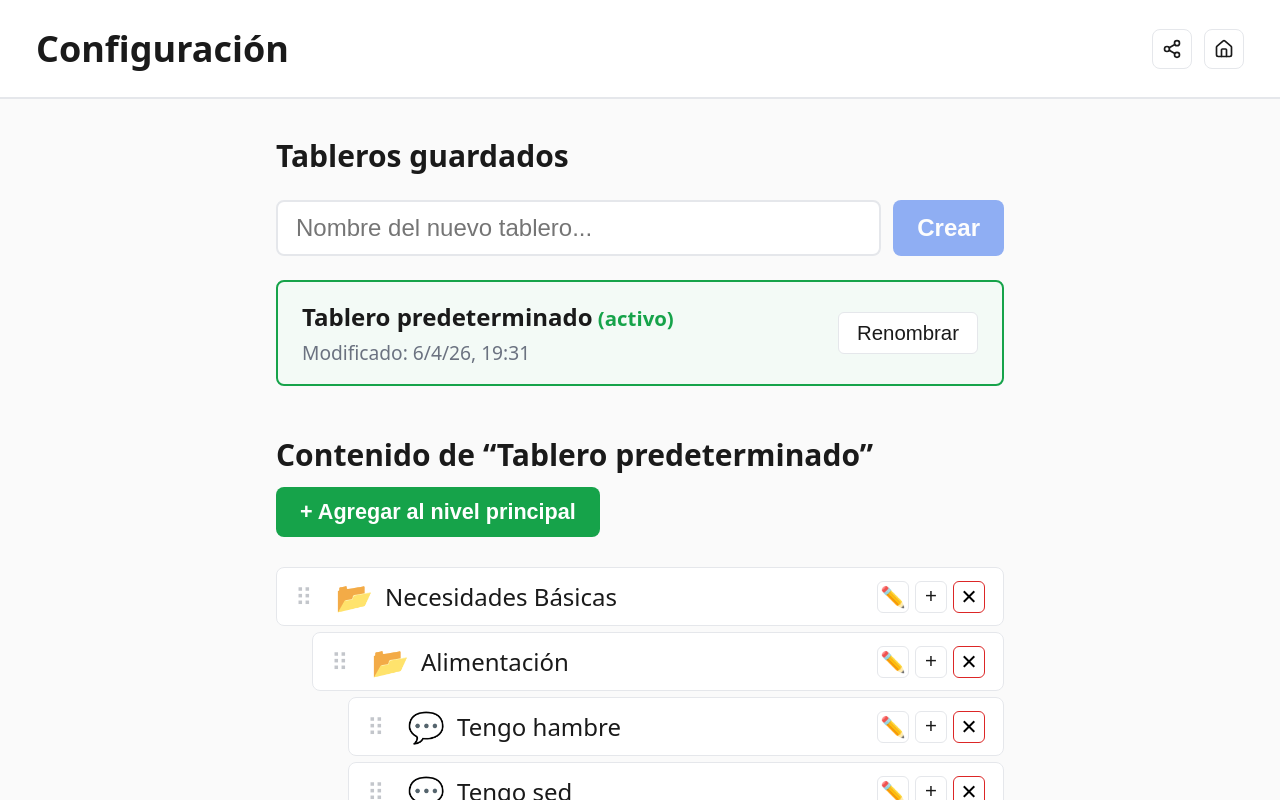
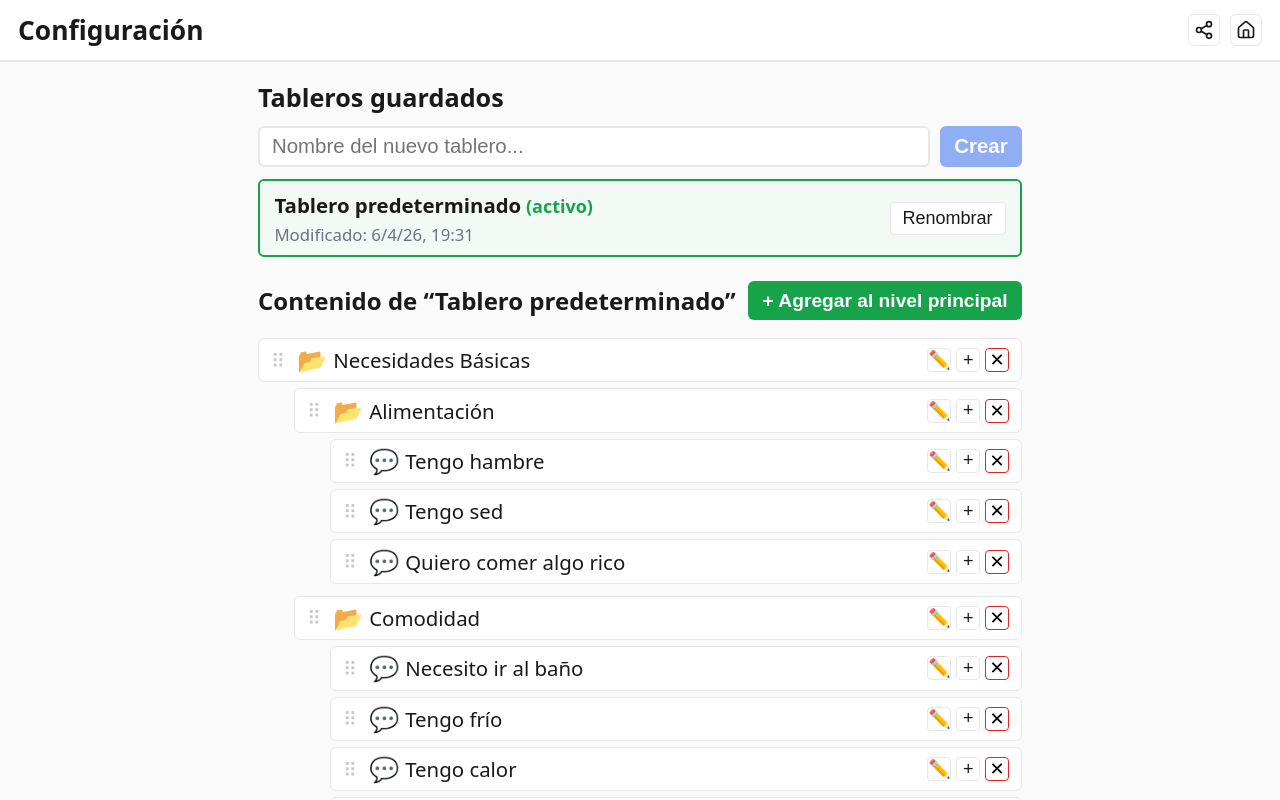
Before and after one commit to pablocom/comq, a React (Vite) app: page /board-editor in a window 1280 px wide. Built offline with nearby package versions, Linux system fonts and the light colour scheme; what mobile-drag-drop would draw is missing.

Commit message:
feat: implement drag-and-drop hierarchy management in BoardTree component with associated styles

```diff
--- a/src/presentation/views/BoardEditorView/BoardEditorView.module.css
+++ b/src/presentation/views/BoardEditorView/BoardEditorView.module.css
@@ -11,33 +11,33 @@
   justify-content: space-between;
   flex-wrap: wrap;
   gap: 0.5rem;
-  padding: 1rem 1.5rem;
+  padding: 0.5rem 0.75rem;
   border-bottom: 2px solid var(--color-border);
   background-color: var(--color-surface);
 }
 
 .title {
-  font-size: 1.5rem;
+  font-size: 1.1rem;
   font-weight: 700;
   color: var(--color-text);
 }
 
 .headerActions {
   display: flex;
-  gap: 0.5rem;
+  gap: 0.4rem;
 }
 
 .navIconButton {
   display: flex;
   align-items: center;
   justify-content: center;
-  width: 40px;
-  height: 40px;
+  width: 32px;
+  height: 32px;
   border: 1px solid var(--color-border);
-  border-radius: 8px;
+  border-radius: 6px;
   background-color: transparent;
   color: var(--color-text);
-  font-size: 1.25rem;
+  font-size: 1rem;
   cursor: pointer;
   transition: background-color 0.15s;
 }
@@ -48,14 +48,14 @@
 
 .content {
   flex: 1;
-  padding: 1.5rem;
+  padding: 0.75rem;
   max-width: 800px;
   margin: 0 auto;
   width: 100%;
 }
 
 .treeSection {
-  margin-top: 1rem;
+  margin-top: 0.75rem;
 }
 
 .treeSectionHeader {
@@ -63,23 +63,23 @@
   align-items: center;
   justify-content: space-between;
   flex-wrap: wrap;
-  gap: 0.5rem;
-  margin-bottom: 1rem;
+  gap: 0.4rem;
+  margin-bottom: 0.5rem;
 }
 
 .sectionHeading {
-  font-size: 1.25rem;
+  font-size: 1rem;
   font-weight: 600;
   color: var(--color-text);
 }
 
 .addRootButton {
-  padding: 0.5rem 1rem;
+  padding: 0.35rem 0.6rem;
   background-color: var(--color-select);
   color: #ffffff;
   border: none;
-  border-radius: 8px;
-  font-size: 0.9rem;
+  border-radius: 6px;
+  font-size: 0.8rem;
   font-weight: 600;
   cursor: pointer;
 }
--- a/src/presentation/views/BoardEditorView/components/BoardManager/BoardManager.module.css
+++ b/src/presentation/views/BoardEditorView/components/BoardManager/BoardManager.module.css
@@ -1,26 +1,26 @@
 .manager {
-  margin-bottom: 2rem;
+  margin-bottom: 1rem;
 }
 
 .heading {
-  font-size: 1.25rem;
+  font-size: 1.05rem;
   font-weight: 600;
-  margin-bottom: 1rem;
+  margin-bottom: 0.5rem;
   color: var(--color-text);
 }
 
 .createRow {
   display: flex;
-  gap: 0.5rem;
-  margin-bottom: 1rem;
+  gap: 0.4rem;
+  margin-bottom: 0.5rem;
 }
 
 .input {
   flex: 1;
-  padding: 0.5rem 0.75rem;
+  padding: 0.3rem 0.5rem;
   border: 2px solid var(--color-border);
-  border-radius: 8px;
-  font-size: 1rem;
+  border-radius: 6px;
+  font-size: 0.85rem;
   background-color: var(--color-surface);
   color: var(--color-text);
 }
@@ -31,12 +31,12 @@
 }
 
 .createButton {
-  padding: 0.5rem 1rem;
+  padding: 0.3rem 0.6rem;
   background-color: var(--color-scan);
   color: #ffffff;
   border: none;
-  border-radius: 8px;
-  font-size: 1rem;
+  border-radius: 6px;
+  font-size: 0.85rem;
   font-weight: 600;
   cursor: pointer;
 }
@@ -50,7 +50,7 @@
   list-style: none;
   display: flex;
   flex-direction: column;
-  gap: 0.5rem;
+  gap: 0.3rem;
 }
 
 .boardItem {
@@ -58,10 +58,10 @@
   align-items: center;
   justify-content: space-between;
   flex-wrap: wrap;
-  gap: 0.5rem;
-  padding: 0.75rem 1rem;
+  gap: 0.3rem;
+  padding: 0.4rem 0.6rem;
   border: 2px solid var(--color-border);
-  border-radius: 8px;
+  border-radius: 6px;
   background-color: var(--color-surface);
 }
 
@@ -73,38 +73,38 @@
 .boardInfo {
   display: flex;
   flex-direction: column;
-  gap: 0.25rem;
+  gap: 0.15rem;
 }
 
 .boardName {
   font-weight: 600;
-  font-size: 1rem;
+  font-size: 0.85rem;
 }
 
 .activeBadge {
   color: var(--color-select);
-  font-size: 0.85rem;
+  font-size: 0.75rem;
 }
 
 .boardDate {
-  font-size: 0.8rem;
+  font-size: 0.7rem;
   color: var(--color-muted);
 }
 
 .actions {
   display: flex;
-  gap: 0.5rem;
+  gap: 0.3rem;
   align-items: center;
   flex-wrap: wrap;
 }
 
 .actionButton {
-  padding: 0.35rem 0.75rem;
+  padding: 0.2rem 0.5rem;
   border: 1px solid var(--color-border);
-  border-radius: 6px;
+  border-radius: 4px;
   background-color: var(--color-surface);
   color: var(--color-text);
-  font-size: 0.85rem;
+  font-size: 0.75rem;
   cursor: pointer;
 }
 
@@ -113,12 +113,12 @@
 }
 
 .deleteButton {
-  padding: 0.35rem 0.75rem;
+  padding: 0.2rem 0.5rem;
   border: 1px solid var(--color-back);
-  border-radius: 6px;
+  border-radius: 4px;
   background-color: var(--color-surface);
   color: var(--color-back);
-  font-size: 0.85rem;
+  font-size: 0.75rem;
 }
 
 .deleteButton > span:first-child {
--- a/src/presentation/views/BoardEditorView/components/BoardTree/BoardTree.module.css
+++ b/src/presentation/views/BoardEditorView/components/BoardTree/BoardTree.module.css
@@ -10,6 +10,17 @@
 .dropZone {
   position: relative;
   height: 6px;
+  z-index: 10;
+}
+
+.dropZone::after {
+  content: '';
+  position: absolute;
+  top: -12px;
+  bottom: -12px;
+  left: -20px;
+  right: -20px;
+  z-index: 11;
 }
 
 .dropIndicator {
@@ -40,10 +51,10 @@
   display: flex;
   align-items: center;
   flex-wrap: wrap;
-  gap: 0.5rem;
-  padding: 0.5rem 0.75rem;
+  gap: 0.25rem;
+  padding: 0.3rem 0.5rem;
   border: 1px solid var(--color-border);
-  border-radius: 8px;
+  border-radius: 6px;
   background-color: var(--color-surface);
   transition: opacity 0.15s, border-color 0.15s, background-color 0.15s;
 }
@@ -64,7 +75,7 @@
 
 .dragHandle {
   flex-shrink: 0;
-  font-size: 1rem;
+  font-size: 0.8rem;
   color: var(--color-muted);
   cursor: grab;
   opacity: 0.4;
@@ -73,8 +84,8 @@
   line-height: 1;
   letter-spacing: -1px;
   touch-action: none;
-  padding: 0.5rem;
-  margin: -0.5rem 0 -0.5rem -0.5rem;
+  padding: 0.3rem;
+  margin: -0.3rem 0 -0.3rem -0.3rem;
 }
 
 .nodeRow:hover .dragHandle {
@@ -87,15 +98,15 @@
 }
 
 .nodeIcon {
-  font-size: 1.25rem;
+  font-size: 1rem;
   flex-shrink: 0;
   line-height: 1;
 }
 
 .nodeLabel {
   flex: 1;
-  min-width: 100px;
-  font-size: 1rem;
+  min-width: 80px;
+  font-size: 0.85rem;
   font-weight: 500;
   word-break: break-word;
   cursor: text;
@@ -103,11 +114,11 @@
 
 .editInput {
   flex: 1;
-  min-width: 100px;
-  padding: 0.25rem 0.5rem;
-  border: 2px solid var(--color-scan);
-  border-radius: 6px;
-  font-size: 1rem;
+  min-width: 80px;
+  padding: 0.15rem 0.3rem;
+  border: 1px solid var(--color-scan);
+  border-radius: 4px;
+  font-size: 0.85rem;
   background-color: var(--color-surface);
   color: var(--color-text);
 }
@@ -118,22 +129,22 @@
 
 .nodeActions {
   display: flex;
-  gap: 0.25rem;
+  gap: 0.2rem;
   flex-shrink: 0;
   margin-left: auto;
 }
 
 .iconButton {
-  width: 32px;
-  height: 32px;
+  width: 24px;
+  height: 24px;
   display: flex;
   align-items: center;
   justify-content: center;
   border: 1px solid var(--color-border);
-  border-radius: 6px;
+  border-radius: 4px;
   background-color: transparent;
   color: var(--color-text);
-  font-size: 0.85rem;
+  font-size: 0.75rem;
   cursor: pointer;
 }
 
@@ -142,16 +153,16 @@
 }
 
 .deleteNodeButton {
-  width: 32px;
-  height: 32px;
+  width: 24px;
+  height: 24px;
   display: flex;
   align-items: center;
   justify-content: center;
   border: 1px solid var(--color-back);
-  border-radius: 6px;
+  border-radius: 4px;
   background-color: transparent;
   color: var(--color-back);
-  font-size: 0.85rem;
+  font-size: 0.75rem;
   padding: 0;
 }
 
--- a/src/presentation/views/BoardEditorView/components/BoardTree/BoardTree.tsx
+++ b/src/presentation/views/BoardEditorView/components/BoardTree/BoardTree.tsx
@@ -63,7 +63,12 @@ export function BoardTree({
     (e: DragEvent, gapIndex: number): DropTarget => {
       if (depth > 0 && ulRef.current) {
         const ulLeft = ulRef.current.getBoundingClientRect().left;
-        if (e.clientX < ulLeft + 8) {
+        const clientX =
+          e.clientX !== undefined && e.clientX !== 0
+            ? e.clientX
+            : (e.nativeEvent as any).clientX || (e.nativeEvent as any).touches?.[0]?.clientX || 0;
+
+        if (clientX > 0 && clientX < ulLeft + 8) {
           return {
             kind: 'gap',
             parentId: grandparentId,
--- a/src/presentation/views/BoardSharingView/BoardSharingView.module.css
+++ b/src/presentation/views/BoardSharingView/BoardSharingView.module.css
@@ -11,33 +11,33 @@
   justify-content: space-between;
   flex-wrap: wrap;
   gap: 0.5rem;
-  padding: 1rem 1.5rem;
+  padding: 0.5rem 0.75rem;
   border-bottom: 2px solid var(--color-border);
   background-color: var(--color-surface);
 }
 
 .title {
-  font-size: 1.5rem;
+  font-size: 1.1rem;
   font-weight: 700;
   color: var(--color-text);
 }
 
 .headerActions {
   display: flex;
-  gap: 0.5rem;
+  gap: 0.4rem;
 }
 
 .navIconButton {
   display: flex;
   align-items: center;
   justify-content: center;
-  width: 40px;
-  height: 40px;
+  width: 32px;
+  height: 32px;
   border: 1px solid var(--color-border);
-  border-radius: 8px;
+  border-radius: 6px;
   background-color: transparent;
   color: var(--color-text);
-  font-size: 1.25rem;
+  font-size: 1rem;
   cursor: pointer;
   transition: background-color 0.15s;
 }
@@ -48,15 +48,15 @@
 
 .content {
   flex: 1;
-  padding: 1.5rem;
+  padding: 0.75rem;
   max-width: 800px;
   margin: 0 auto;
   width: 100%;
 }
 
 .section {
-  margin-bottom: 2rem;
-  padding-bottom: 2rem;
+  margin-bottom: 1rem;
+  padding-bottom: 1rem;
   border-bottom: 1px solid var(--color-border);
 }
 
@@ -65,43 +65,43 @@
 }
 
 .sectionHeading {
-  font-size: 1.25rem;
+  font-size: 1rem;
   font-weight: 600;
-  margin-bottom: 0.5rem;
+  margin-bottom: 0.4rem;
   color: var(--color-text);
 }
 
 .description {
   color: var(--color-muted);
-  margin-bottom: 1rem;
-  font-size: 0.95rem;
+  margin-bottom: 0.5rem;
+  font-size: 0.85rem;
 }
 
 .actionRow {
   display: flex;
-  gap: 0.5rem;
+  gap: 0.4rem;
   flex-wrap: wrap;
-  margin-bottom: 1rem;
+  margin-bottom: 0.5rem;
 }
 
 .primaryButton {
-  padding: 0.5rem 1rem;
+  padding: 0.35rem 0.6rem;
   background-color: var(--color-scan);
   color: #ffffff;
   border: none;
-  border-radius: 8px;
-  font-size: 1rem;
+  border-radius: 6px;
+  font-size: 0.85rem;
   font-weight: 600;
   cursor: pointer;
 }
 
 .secondaryButton {
-  padding: 0.5rem 1rem;
+  padding: 0.35rem 0.6rem;
   background-color: transparent;
   color: var(--color-text);
   border: 1px solid var(--color-border);
-  border-radius: 8px;
-  font-size: 1rem;
+  border-radius: 6px;
+  font-size: 0.85rem;
   cursor: pointer;
 }
 
```
